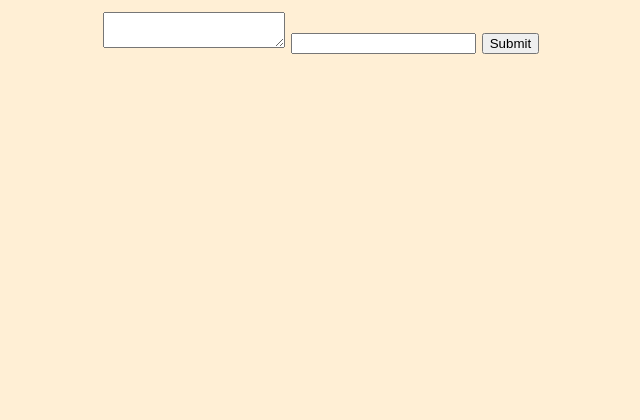
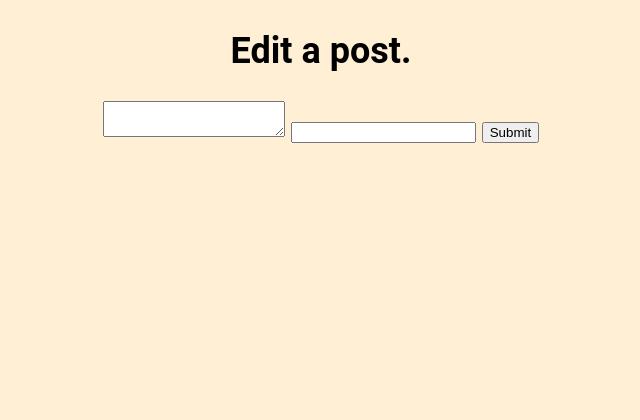
Before and after one commit to ShyShyTomato/SamFeed, a Flask app: template app/templates/editpost.html in a window 1280 px wide. Shown: the part 103-523 px from the top of the page, without its empty margins (319-959 px from the left). Run offline with Flask 3, Linux system fonts and the light colour scheme; the template is opened without the code that fills it, so the values that code supplies are empty, except form fields; tables that the repository leaves empty hold one stand-in row (values such as "Sample post"); form fields are guessed from the names that the template uses.

Commit message:
Added identification to the edit post page.

```diff
--- a/app/templates/editpost.html
+++ b/app/templates/editpost.html
@@ -1,5 +1,7 @@
 {% extends "index.html" %}
 {% block content %}
+
+<h2>Edit a post.</h2>
 
 <!-- Form -->
 <form method="POST">
```
